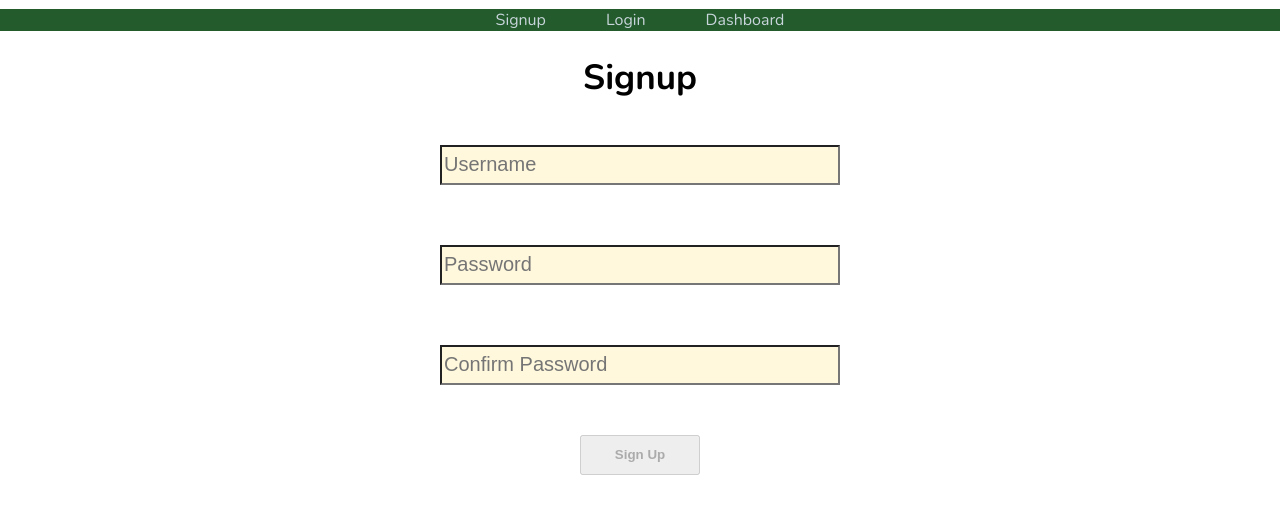
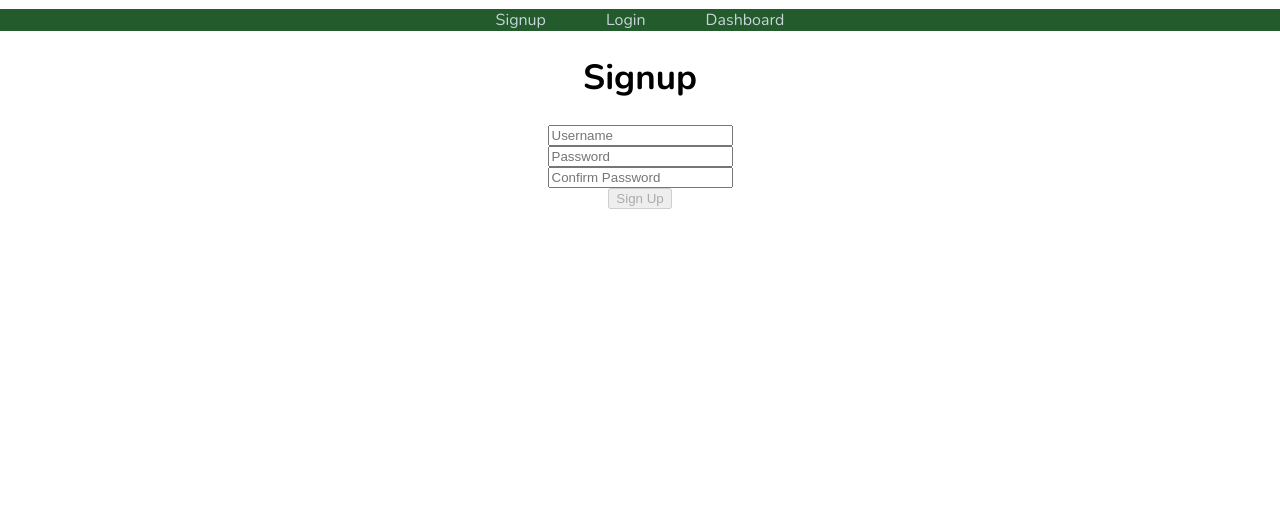
Before and after one commit to BuildWeek-Post-Here-2/front-end, a React (Create React App) app in the folder post-here-app/: page / in a window 1280 px wide. Shown: the top 514 px of the page. Built offline with nearby package versions, Linux system fonts and the light colour scheme.

Commit message:
removed styled components from form components, connect get request and post request to web api

```diff
--- a/post-here-app/src/App.js
+++ b/post-here-app/src/App.js
@@ -13,13 +13,13 @@ function App() {
   // CONTEXT STATE
   const user_id = window.localStorage.getItem('id')
 
-  const [postList, setPostList] = useState({
+  const [postList, setPostList] = useState([{
     id:"",
     user_id:"",
     title:"",
     content:"",
     subreddit:"",
-  })
+  }])
 
 
   return (
--- a/post-here-app/src/components/Dashboard.js
+++ b/post-here-app/src/components/Dashboard.js
@@ -5,46 +5,47 @@ import Posts from "../components/login/Posts";
 import styled from "styled-components";
 import NewPost from "./NewPost";
 
-export default function Login() {
-  const StyledForm = styled.div`
-    .form {
-      display: flex;
-      flex-direction: column;
-      align-items: center;
-    }
-    nav {
-      display: flex;
+export default function Dashboard() {
+//   const StyledForm = styled.div`
+//     .form {
+//       display: flex;
+//       flex-direction: column;
+//       align-items: center;
+//     }
+//     nav {
+//       display: flex;
 
-      border: solid black 2px;
-      background-color: blueviolet;
-    }
-    h3 {
-      text-decoration: none;
-      color: blue;
-      font-size: 3rem;
-    }
-    .formDiv {
-      border: solid black 2px;
-      margin-top: 2rem;
-      height: 8rem;
-    }
-    input {
-      height: 4rem;
-      width: 40rem;
-      font-size: 2rem;
-      background-color: cornsilk;
-    }
-    .formErrors {
-      font-size: 2rem;
-    }
-    button {
-      height: 4rem;
-      width: 12rem;
-      margin-top: 1rem;
-    }
-  `;
+//       border: solid black 2px;
+//       background-color: blueviolet;
+//     }
+//     h3 {
+//       text-decoration: none;
+//       color: blue;
+//       font-size: 3rem;
+//     }
+//     .formDiv {
+//       border: solid black 2px;
+//       margin-top: 2rem;
+//       height: 8rem;
+//     }
+//     input {
+//       height: 4rem;
+//       width: 40rem;
+//       font-size: 2rem;
+//       background-color: cornsilk;
+//     }
+//     .formErrors {
+//       font-size: 2rem;
+//     }
+//     button {
+//       height: 4rem;
+//       width: 12rem;
+//       margin-top: 1rem;
+//     }
+//   `;
+
   return (
-    <StyledForm>
+    <div>
       <header>
         <nav>
           <div className="nav-links">
@@ -57,6 +58,6 @@ export default function Login() {
         <NewPost/>
       </header>
       <Posts />
-    </StyledForm>
+    </div>
   );
 }
--- a/post-here-app/src/components/NewPost.js
+++ b/post-here-app/src/components/NewPost.js
@@ -2,7 +2,7 @@ import React, { useState, useContext } from 'react';
 import axiosWithAuth from '../utils/axiosWithAuth';
 import { UserContext } from '../utils/UserContext';
 
-const NewPost = () => {
+const NewPost = (props) => {
     const { user_id, postList, setPostList } = useContext(UserContext)
 
     const [postToEdit, setPostToEdit] = useState({
@@ -17,7 +17,7 @@ const NewPost = () => {
         e.preventDefault()
 
         axiosWithAuth()
-        .post('', {
+        .post(`/api/posts/user/${user_id}`, {
             user_id: user_id,
             title: postToEdit.title,
             content: postToEdit.content,
@@ -25,7 +25,17 @@ const NewPost = () => {
         })
         .then(res => {
             console.log("ADDED NEW POST", res)
-            // setPostList(res.data)
+            axiosWithAuth()
+            .get(`/api/posts/user/${user_id}`)
+            .then((res) => {
+              setPostList(res.data);
+              console.log("GET REQUEST 2", res)
+            })
+            .catch((err) => {
+              console.log(err)
+              debugger
+            });
+            alert("New Post Added")
         })
         .catch(err => {
             console.log(err)
@@ -36,7 +46,6 @@ const NewPost = () => {
         setPostToEdit({
             ...postToEdit, [e.target.name]: e.target.value
         })
-        // console.log(plant)
     }
 
     return(
--- a/post-here-app/src/components/login/LoginForm.jsx
+++ b/post-here-app/src/components/login/LoginForm.jsx
@@ -4,45 +4,45 @@ import styled from "styled-components";
 export default function LoginForm(props) {
   const { values, onSubmit, onInputChange, disabled, formErrors } = props;
 
-  const StyledForm = styled.div`
-    .signUp {
-      display: flex;
-      flex-direction: column;
-      align-items: center;
-    }
-    nav {
-      display: flex;
+  // const StyledForm = styled.div`
+  //   .signUp {
+  //     display: flex;
+  //     flex-direction: column;
+  //     align-items: center;
+  //   }
+  //   nav {
+  //     display: flex;
 
-      background-color: blueviolet;
-    }
-    h3 {
-      text-decoration: none;
-      color: blue;
-      font-size: 3rem;
-    }
-    .formDiv {
-      margin-top: 2rem;
-      height: 8rem;
-    }
-    input {
-      height: 4rem;
-      width: 40rem;
-      font-size: 2rem;
-      background-color: cornsilk;
-    }
-    .formErrors {
-      font-size: 2rem;
-    }
-    button {
-      height: 4rem;
-      width: 12rem;
-      margin-top: 1rem;
-      font-weight: bold;
-    }
-  `;
+  //     background-color: blueviolet;
+  //   }
+  //   h3 {
+  //     text-decoration: none;
+  //     color: blue;
+  //     font-size: 3rem;
+  //   }
+  //   .formDiv {
+  //     margin-top: 2rem;
+  //     height: 8rem;
+  //   }
+  //   input {
+  //     height: 4rem;
+  //     width: 40rem;
+  //     font-size: 2rem;
+  //     background-color: cornsilk;
+  //   }
+  //   .formErrors {
+  //     font-size: 2rem;
+  //   }
+  //   button {
+  //     height: 4rem;
+  //     width: 12rem;
+  //     margin-top: 1rem;
+  //     font-weight: bold;
+  //   }
+  // `;
 
   return (
-    <StyledForm>
+    <div>
       <div className="form">
         <form onSubmit={onSubmit}>
           <div className="formDiv">
@@ -71,6 +71,6 @@ export default function LoginForm(props) {
           </div>
         </form>
       </div>
-    </StyledForm>
+    </div>
   );
 }
--- a/post-here-app/src/components/login/Post.jsx
+++ b/post-here-app/src/components/login/Post.jsx
@@ -8,9 +8,8 @@ const Post = (props) => {
   return (
     <div className="cardBox">
       <div className="card">
-        <p>{post.first_name}</p>
-        <p>{post.last_name}</p>
-        <p>{post.email}</p>
+        <p>{post.title}</p>
+        <p>{post.content}</p>
       </div>
     </div>
   );
--- a/post-here-app/src/components/login/Posts.jsx
+++ b/post-here-app/src/components/login/Posts.jsx
@@ -1,22 +1,31 @@
-import React, { useEffect, useState } from "react";
+import React, { useEffect, useState, useContext } from "react";
 import axios from "axios";
 import Post from "./Post";
 import styled from "styled-components";
+import axiosWithAuth from "../../utils/axiosWithAuth"
+import { UserContext } from '../../utils/UserContext';
 
 const Posts = () => {
   // Make sure the parent of Posts is passing the right props!
-  const [posts, setPosts] = useState([]);
+  // const [posts, setPosts] = useState([]);
+
+  const { user_id, postList, setPostList } = useContext(UserContext)
+
   useEffect(() => {
-    axios
-      .get("https://reqres.in/api/users")
+    axiosWithAuth()
+      .get(`/api/posts/user/${user_id}`)
       .then((res) => {
-        setPosts(res.data.data);
-        console.log(res.data.data);
+        setPostList(res.data);
+        console.log("GET REQUEST", res)
       })
-      .catch((error) => {
-        debugger;
+      .catch((err) => {
+        console.log(err)
+        debugger
       });
   }, []);
+
+
+
   const StyledPost = styled.div`
     .cardBox {
       display: flex;
@@ -37,7 +46,7 @@ const Posts = () => {
   return (
     <StyledPost>
       {/* map through the posts here to return a Post component */}
-      {posts.map((post) => (
+      {postList.map((post) => (
         <Post key={post.id} post={post} />
       ))}
       {/* Check the implementation of Post to see what props it requires! */}
--- a/post-here-app/src/components/login/signup/SignUpForm.jsx
+++ b/post-here-app/src/components/login/signup/SignUpForm.jsx
@@ -3,45 +3,45 @@ import styled from "styled-components";
 
 export default function SignUpForm(props) {
   const { values, onSubmit, onInputChange, disabled, formErrors } = props;
-  const StyledForm = styled.div`
-    .form {
-      display: flex;
-      flex-direction: column;
-      align-items: center;
-    }
-    nav {
-      display: flex;
+  // const StyledForm = styled.div`
+  //   .form {
+  //     display: flex;
+  //     flex-direction: column;
+  //     align-items: center;
+  //   }
+  //   nav {
+  //     display: flex;
 
-      background-color: blueviolet;
-    }
-    h3 {
-      text-decoration: none;
-      color: blue;
-      font-size: 3rem;
-    }
-    .formDiv {
-      margin-top: 2rem;
-      height: 8rem;
-    }
-    input {
-      height: 4rem;
-      width: 40rem;
-      font-size: 2rem;
-      background-color: cornsilk;
-    }
-    .formErrors {
-      font-size: 2rem;
-    }
-    button {
-      height: 4rem;
-      width: 12rem;
-      margin-top: 1rem;
-      font-weight: bold;
-    }
-  `;
+  //     background-color: blueviolet;
+  //   }
+  //   h3 {
+  //     text-decoration: none;
+  //     color: blue;
+  //     font-size: 3rem;
+  //   }
+  //   .formDiv {
+  //     margin-top: 2rem;
+  //     height: 8rem;
+  //   }
+  //   input {
+  //     height: 4rem;
+  //     width: 40rem;
+  //     font-size: 2rem;
+  //     background-color: cornsilk;
+  //   }
+  //   .formErrors {
+  //     font-size: 2rem;
+  //   }
+  //   button {
+  //     height: 4rem;
+  //     width: 12rem;
+  //     margin-top: 1rem;
+  //     font-weight: bold;
+  //   }
+  // `;
 
   return (
-    <StyledForm>
+    <div>
       <div className="form">
         <form onSubmit={onSubmit}>
           <div className="formDiv">
@@ -80,6 +80,6 @@ export default function SignUpForm(props) {
           </div>
         </form>
       </div>
-    </StyledForm>
+    </div>
   );
 }
```
